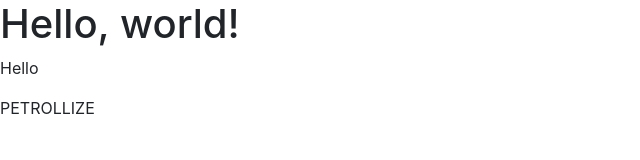
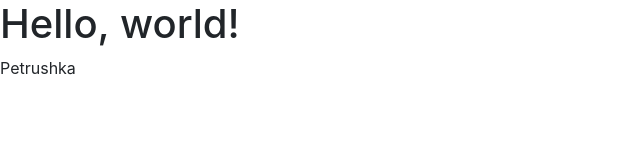
Before and after one commit to vadimObanin/testForGit, a plain HTML site: page index.html in a window 1280 px wide. Shown: the whole page, without its empty margins (0-640 px from the left). Drawn offline with nearby package versions, Linux system fonts and the light colour scheme.

Commit message:
change index 4.html

```diff
--- a/index.html
+++ b/index.html
@@ -12,8 +12,9 @@
 </head>
 <body>
 <h1>Hello, world!</h1>
-<p>Hello</p>
-<p>PETROLLIZE</p>
+<p>Petrushka</p>
+
+
 
 <!-- Optional JavaScript -->
 <!-- jQuery first, then Popper.js, then Bootstrap JS -->
```
